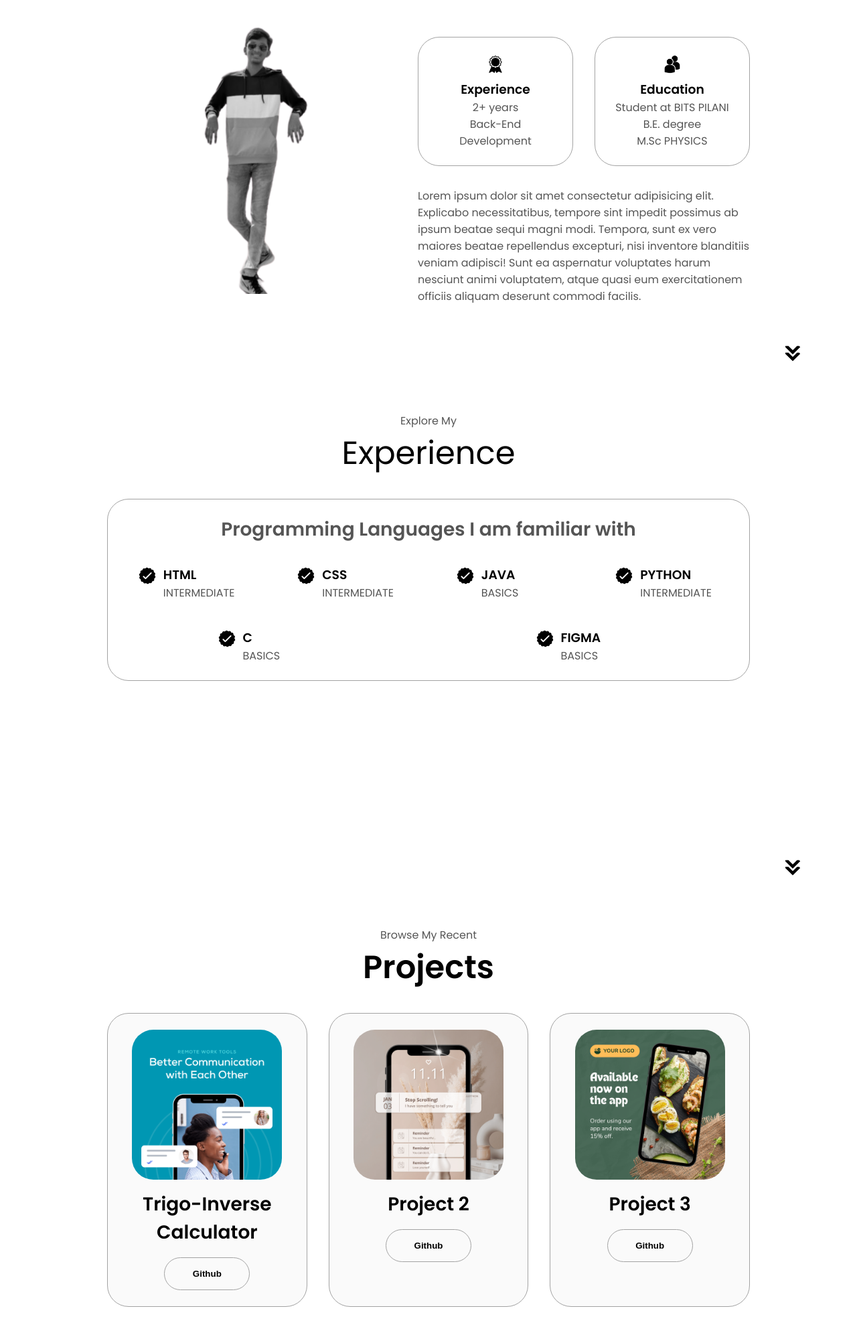
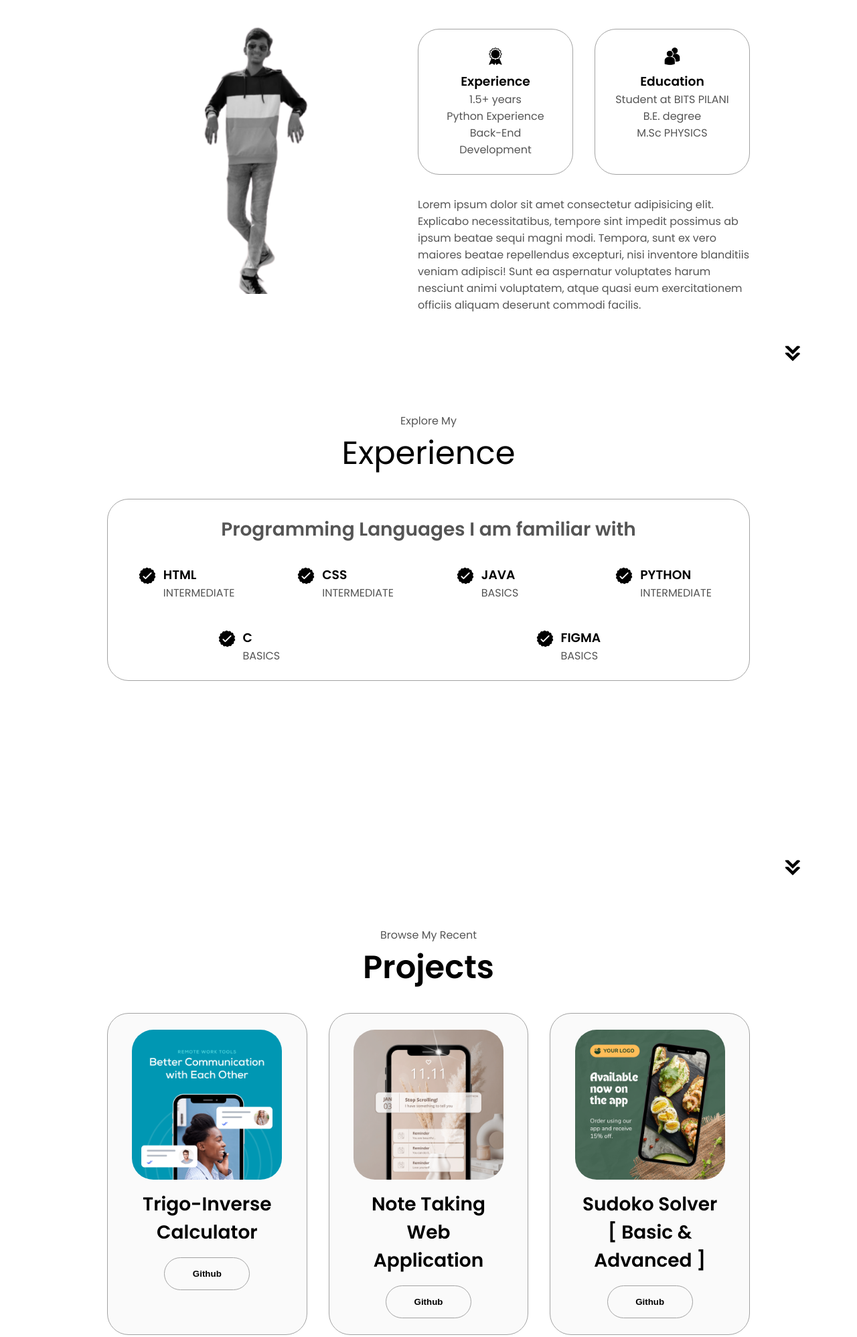
Before and after one commit to Aaravshah2907/Aarav-Portfolio, a plain HTML site: page index.html in a window 1280 px wide. Shown: the part 1080-3077 px from the top of the page at 67% size. Drawn offline with Linux system fonts and the light colour scheme.

Commit message:
Update Changes

```diff
--- a/index.html
+++ b/index.html
@@ -93,7 +93,9 @@
                 class="icon"
               />
               <h3>Experience</h3>
-              <p>2+ years <br />Back-End Development</p>
+              <p>
+                1.5+ years <br />Python Experience <br />Back-End Development
+              </p>
             </div>
             <div class="details-container">
               <img
@@ -325,11 +327,13 @@
                 class="project-img"
               />
             </div>
-            <h2 class="experience-sub-title project-title">Project 2</h2>
+            <h2 class="experience-sub-title project-title">
+              Note Taking Web Application
+            </h2>
             <div class="btn-container">
               <button
                 class="btn btn-color-2 project-btn"
-                onclick="location.href='https://www.github.com'"
+                onclick="location.href='https://github.com/Aaravshah2907/Note-taking'"
               >
                 Github
               </button>
@@ -351,11 +355,13 @@
                 class="project-img"
               />
             </div>
-            <h2 class="experience-sub-title project-title">Project 3</h2>
+            <h2 class="experience-sub-title project-title">
+              Sudoko Solver [ Basic & Advanced ]
+            </h2>
             <div class="btn-container">
               <button
                 class="btn btn-color-2 project-btn"
-                onclick="location.href='https://www.github.com'"
+                onclick="location.href='https://github.com/Aaravshah2907/My_code/tree/main/Sudoku_Solver'"
               >
                 Github
               </button>
@@ -378,7 +384,7 @@
         onclick="location.href='./#contact'"
       />
     </section>
-    <section id="contact" style="margin-top: 7.5rem">
+    <section id="contact" style="margin-top: 10rem">
       <span></span>
       <span></span>
       <p class="section__text__p1">Get in Touch</p>
```
